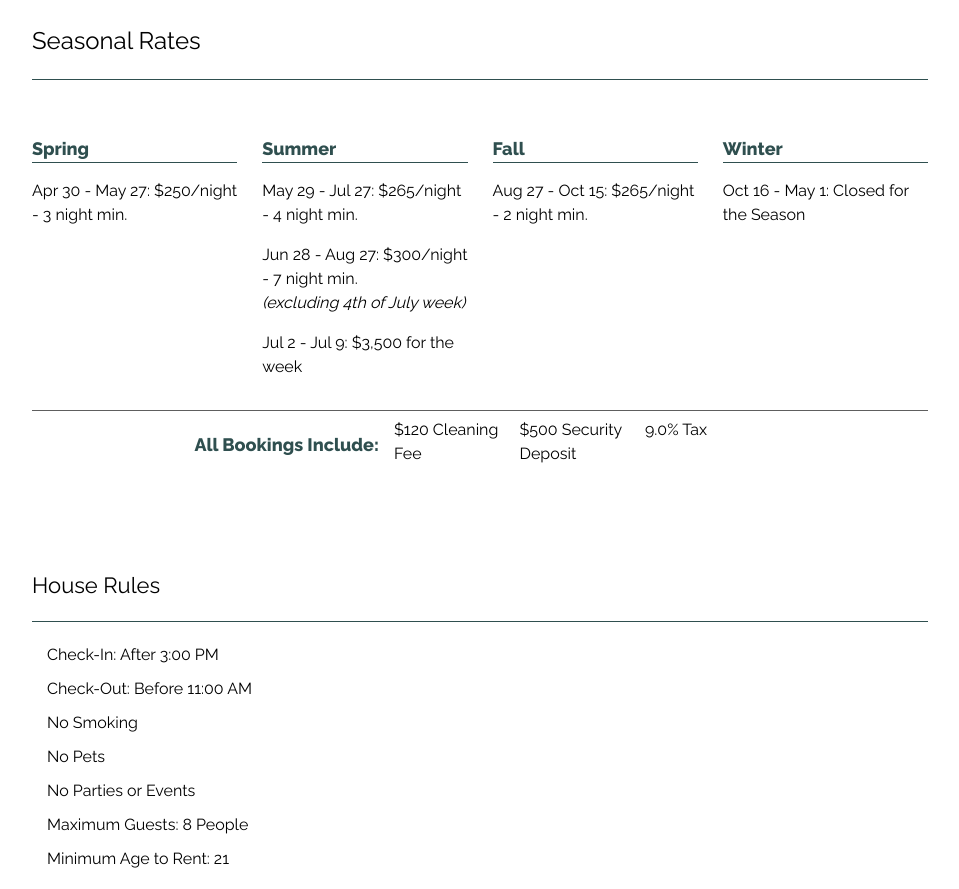
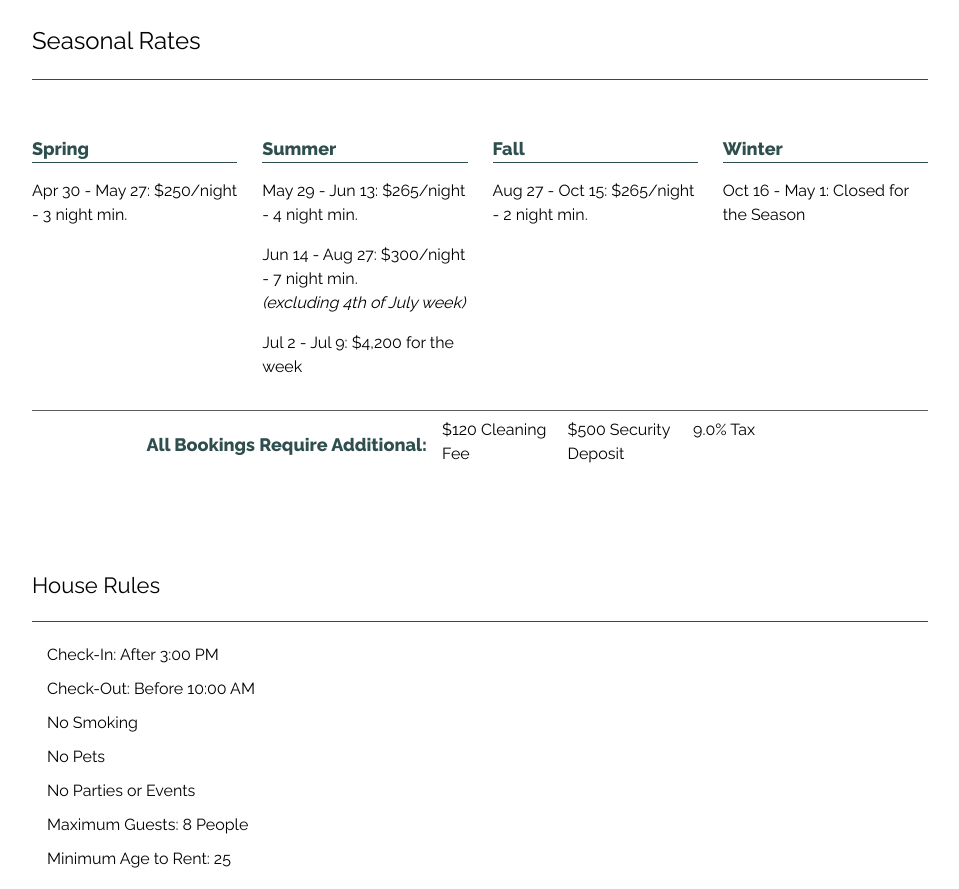
Before and after one commit to brianwlazlo/dragonfly-landing, a plain HTML site: page index.html in a window 1280 px wide. Shown: the part 3192-4081 px from the top of the page, without its empty margins (160-1119 px from the left). Drawn offline with nearby package versions, Linux system fonts and the light colour scheme.

Commit message:
update small content changes

```diff
--- a/index.html
+++ b/index.html
@@ -198,7 +198,6 @@
     <!-- ACCOMODATIONS / ACTIVITIES AREA -->
     <section class="house-details" id="#amenities">
 
-
         <div class="amenities" id="amenities">
           <div class="title">
             <h2>Amenities</h2>
@@ -229,13 +228,15 @@
           </div>
           <div class="activities-list">
             <ul>
+              <li>2 Kayaks</li>
+              <li>Paddle Boat</li>
+              <li>Fishing</li>
+              <li>Hiking</li>
               <li>TV</li>
               <li>DVD Player</li>
               <li>DVD Library</li>
               <li>Books</li>
               <li>Board Games, Playing Cards</li>
-              <li>2 Kayaks</li>
-              <li>Paddle Boat</li>
             </ul>
           </div>
         </div>
@@ -279,9 +280,9 @@
               <h4>Summer</h4>
             </div>
             <div class='season-price-details'>
-              <p>May 29 - Jul 27: $265/night - 4 night min.</p>
-              <p>Jun 28 - Aug 27: $300/night - 7 night min.<br><i>(excluding 4th of July week)</i></p>
-              <p>Jul 2 - Jul 9: $3,500 for the week</p>
+              <p>May 29 - Jun 13: $265/night - 4 night min.</p>
+              <p>Jun 14 - Aug 27: $300/night - 7 night min.<br><i>(excluding 4th of July week)</i></p>
+              <p>Jul 2 - Jul 9: $4,200 for the week</p>
             </div>
           </div>
 
@@ -308,7 +309,7 @@
 
         <div class='extra-fees'>
           <div class='extra-fees-title'>
-            <h4>All Bookings Include:</h4>
+            <h4>All Bookings Require Additional:</h4>
           </div>
           <div class='extra-fees-details'>
             <p>$120 Cleaning Fee</p>
@@ -329,12 +330,12 @@
         <div class="policy-details">
           <ul>
             <li>Check-In: After 3:00 PM</li>
-            <li>Check-Out: Before 11:00 AM</li>
+            <li>Check-Out: Before 10:00 AM</li>
             <li>No Smoking</li>
             <li>No Pets</li>
             <li>No Parties or Events</li>
             <li>Maximum Guests: 8 People</li>
-            <li>Minimum Age to Rent: 21</li>
+            <li>Minimum Age to Rent: 25</li>
           </ul>
         </div>
       </div>
--- a/main.css
+++ b/main.css
@@ -54,7 +54,6 @@ header h1, header h3 {
 /* -- MODIFIERS ---- */
 .hide {display: none;}
 .color-text {color: darkslategray;}
-
 
 
 /*---------  NAVIGATION STYLE START -------------*/
```
